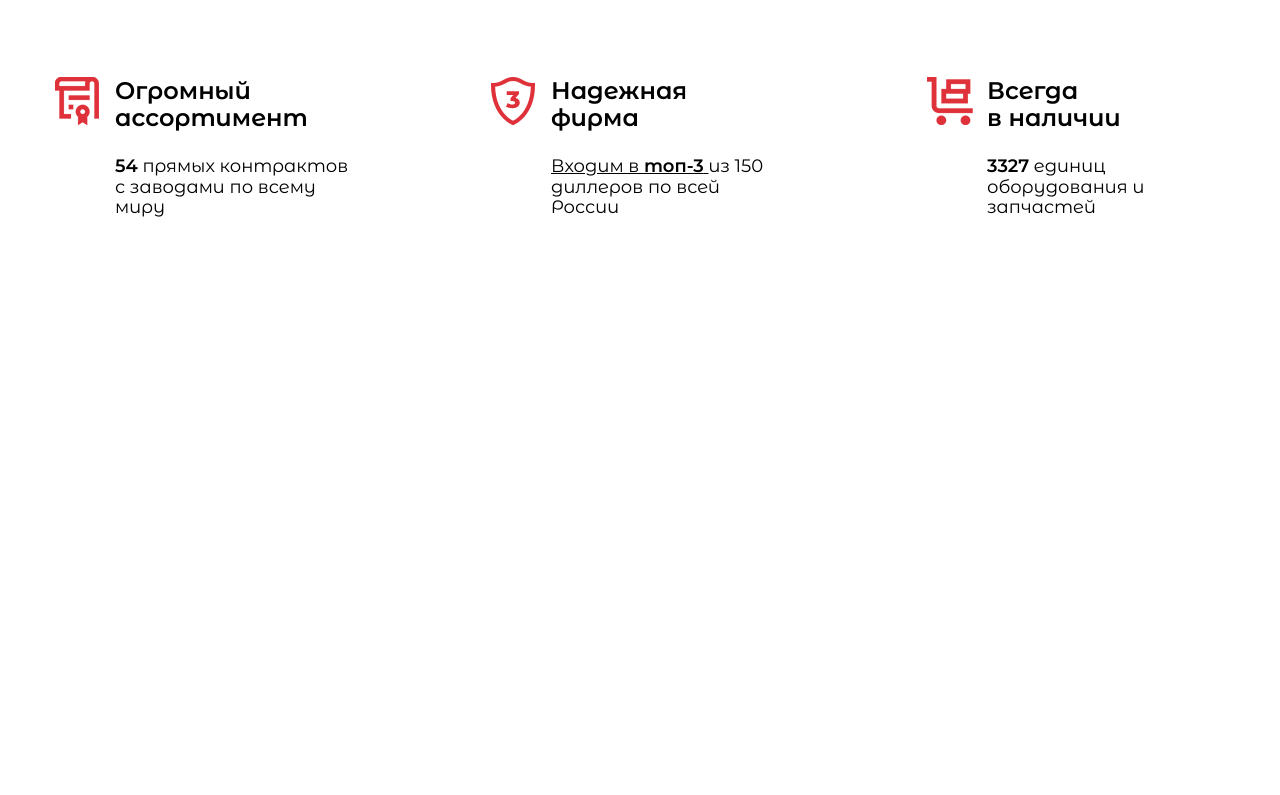
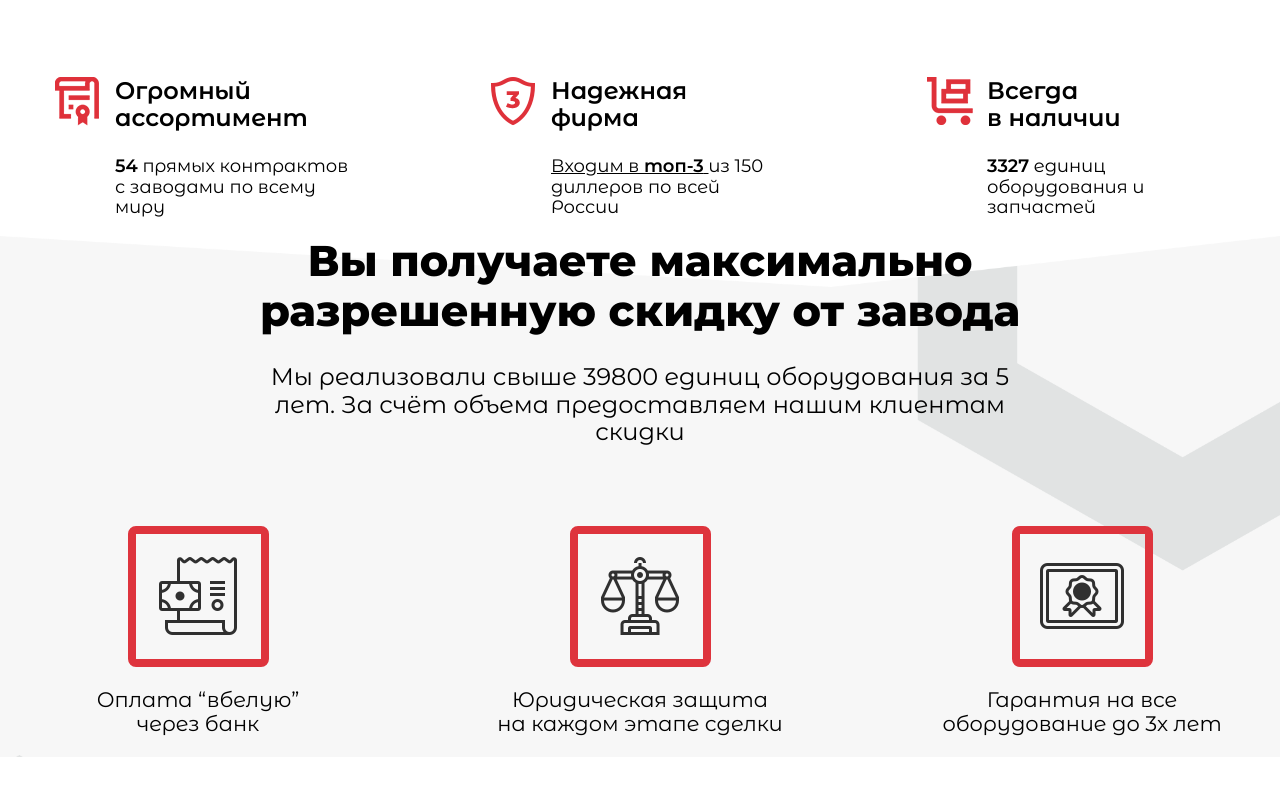
Before and after one commit to optimist23/service-center, a website: page index.html in a window 1280 px wide. Shown: the part 726-1521 px from the top of the page. Before the commit the page ends 962 px from the top, so only its background shows below. Drawn offline with Linux system fonts and the light colour scheme.

Commit message:
секция скидки

```diff
--- a/index.html
+++ b/index.html
@@ -104,7 +104,38 @@
 	</section>
 	<section class="discount">
 		<div class="wrapper">
+			<h2 class="section-title">
+				Вы получаете максимально
+				разрешенную скидку от завода
+			</h2>
+			<p class="section-subtitle">Мы реализовали свыше 39800 единиц оборудования за 5 лет.
+					За счёт объема предоставляем нашим клиентам скидки</p>
+			<ul class="discount-list">
+				<li class="discount-list__item">
+					<div class="discount-icon-box discount-1">
+					</div>
+					<p class="discount-descr">
+						Оплата “вбелую” <br>
+						через банк
+					</p>
+				</li> <!-- /item -1 -->
 
+				<li class="discount-list__item">
+					<div class="discount-icon-box discount-2">
+					</div>
+					<p class="discount-descr">
+							Юридическая защита на каждом этапе сделки
+					</p>
+				</li> <!-- /item -2 -->
+
+				<li class="discount-list__item">
+					<div class="discount-icon-box discount-3">
+					</div>
+					<p class="discount-descr">
+						Гарантия на все оборудование до 3х лет
+					</p>
+				</li> <!-- /item -3 -->
+			</ul>
 		</div>
 	</section>
 	<section class="1"></section>
--- a/src/sass/_components.scss
+++ b/src/sass/_components.scss
@@ -35,3 +35,17 @@
 		background: $btn_hover;
 	}
 }
+.section-title {
+	max-width: 780px;
+	margin: 0 auto;
+	margin-bottom: 28px;
+	font-size: 43px;
+	text-align: center;
+	font-family: 'MontserratExtraBold', sans-serif;
+}
+.section-subtitle {
+	max-width: 780px;
+	margin: 0 auto;
+	text-align: center;
+	font-size: 24px;
+}
--- /dev/null
+++ b/src/sass/_discount.scss
@@ -0,0 +1,44 @@
+.discount{
+	background: url('../img/discount-bg.png');
+	background-repeat: no-repeat;
+	background-size: cover;
+	&-list {
+		margin: 0;
+		margin-top: 80px;
+		margin-bottom: 114px;
+		padding: 0;
+		display: flex;
+		flex-wrap: wrap;
+		justify-content: space-between;
+		list-style-type: none;
+		&__item {
+			width: 286px;
+			.discount-1 {
+				background: url('../img/discount-icon-1.png');
+				background-repeat: no-repeat;
+				background-position: center center;
+			}
+			.discount-2 {
+				background: url('../img/discount-icon-2.png');
+				background-repeat: no-repeat;
+				background-position: center center;
+			}
+			.discount-3 {
+				background: url('../img/discount-icon-3.png');
+				background-repeat: no-repeat;
+				background-position: center center;
+			}
+		}
+	}
+	&-icon-box {
+		margin: 0 auto;
+		width: 125px;
+		height: 125px;
+		border: 8px solid $red;
+		border-radius: 8px;
+	}
+	&-descr {
+		text-align: center;
+		font-size: 21px;
+	}
+}
--- a/src/sass/style.scss
+++ b/src/sass/style.scss
@@ -14,3 +14,4 @@ body {
 
 @import "_header.scss";
 @import "_advantages.scss";
+@import "_discount.scss"
```
Also changed, not shown: build/css/style.css, build/img/discount-icon-1.png (added), build/img/discount-icon-2.png (added), build/img/discount-icon-3.png (added), src/img/discount-icon-1.png (added), src/img/discount-icon-2.png (added), src/img/discount-icon-3.png (added).
